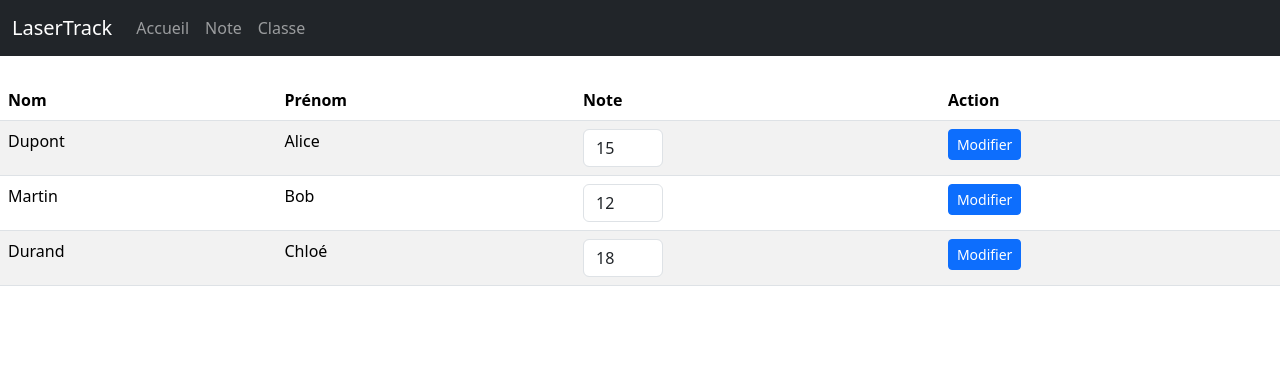
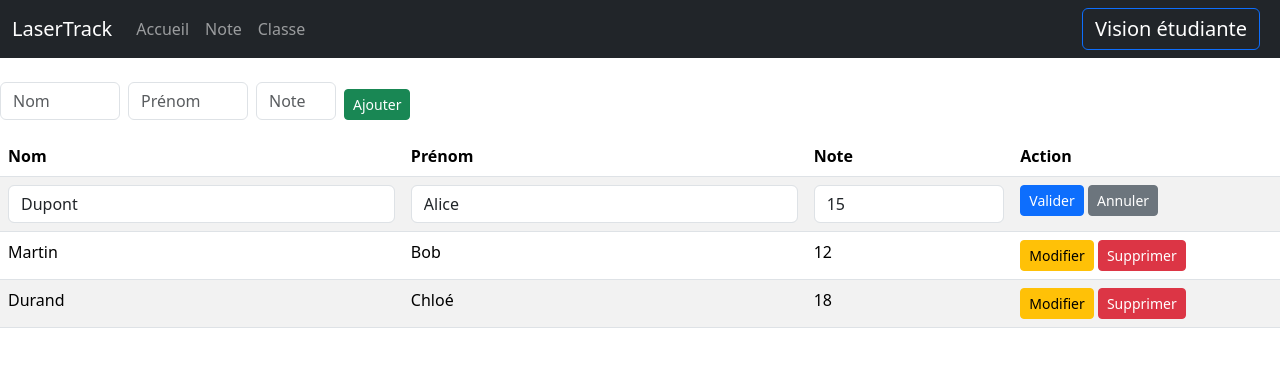
Before and after one commit to DanielHammouti/Projet-Application---Laser-RUN, a PHP site: page /note.php?edit=1 in a window 1280 px wide. Shown: the top 367 px of the page. Run offline with PHP 8.4, Linux system fonts and the light colour scheme; some libraries are stand-ins or nearby versions.

Commit message:
ajout des différents fonctionalité +ajout redirection vers index.html

```diff
--- a/src/php/accueil.php
+++ b/src/php/accueil.php
@@ -10,7 +10,8 @@
   </p>
   <hr>
   <a href="classe.php" class="btn btn-primary m-2">Gérer les élèves</a>
-  <a href="note.php" class="btn btn-secondary m-2">Voir les notes</a>
+  <a href="note.php" class="btn btn-success">Voir les notes</a>
+  <a href="../html/index.html" class="btn btn-secondary m-2">Retoruner sur la page non admin</a>
 </div>
 <script>
   document.addEventListener('DOMContentLoaded', function() {
--- a/src/php/header.php
+++ b/src/php/header.php
@@ -52,11 +52,12 @@ function getNav($lien, $title){
     <div class="collapse navbar-collapse" id="navbarCollapse">
       <ul class="navbar-nav me-auto mb-2 mb-md-0">
         <?php
-            echo getNav("/accueil.php", 'Accueil');
-            echo getNav("/note.php", 'Note');
-            echo getNav("/classe.php", 'Classe');
+            echo getNav("../php/accueil.php", 'Accueil');
+            echo getNav("../php/note.php", 'Note');
+            echo getNav("../php/classe.php", 'Classe');
         ?>
       </ul>
+      <a class="navbar-brand btn btn-outline-primary me-2" href="../html/index.html">Vision étudiante</a>
     </div>
   </div>
 </nav>
--- a/src/php/note.php
+++ b/src/php/note.php
@@ -5,29 +5,68 @@ require('header.php');
 
 <?php
 // Exemple de données d'élèves et de notes (à remplacer par une récupération depuis une base de données)
-$eleves = [
+session_start();
+if (!isset($_SESSION['eleves'])) {
+  $_SESSION['eleves'] = [
     ['id' => 1, 'nom' => 'Dupont', 'prenom' => 'Alice', 'note' => 15],
     ['id' => 2, 'nom' => 'Martin', 'prenom' => 'Bob', 'note' => 12],
     ['id' => 3, 'nom' => 'Durand', 'prenom' => 'Chloé', 'note' => 18],
   ];
+}
+$eleves = $_SESSION['eleves'];
 
-// Traitement de la modification de note
-if ($_SERVER['REQUEST_METHOD'] === 'POST' && isset($_POST['eleve_id'], $_POST['nouvelle_note'])) {
-  $eleve_id = (int)$_POST['eleve_id'];
-  $nouvelle_note = (float)$_POST['nouvelle_note'];
-  // Ici, il faudrait mettre à jour la note dans la base de données
-  // Exemple : update_note($eleve_id, $nouvelle_note);
-  // Pour la démo, on met à jour dans le tableau temporaire
+// Ajouter un élève
+if ($_SERVER['REQUEST_METHOD'] === 'POST' && isset($_POST['ajouter'])) {
+  $nouvel_id = count($eleves) ? max(array_column($eleves, 'id')) + 1 : 1;
+  $eleves[] = [
+    'id' => $nouvel_id,
+    'nom' => $_POST['nom'],
+    'prenom' => $_POST['prenom'],
+    'note' => (float)$_POST['note']
+  ];
+  $_SESSION['eleves'] = $eleves;
+  echo '<div class="alert alert-success">Élève ajouté !</div>';
+}
+
+// Supprimer un élève
+if ($_SERVER['REQUEST_METHOD'] === 'POST' && isset($_POST['supprimer'])) {
+  $id_suppr = (int)$_POST['eleve_id'];
+  $eleves = array_filter($eleves, fn($e) => $e['id'] !== $id_suppr);
+  $_SESSION['eleves'] = $eleves;
+  echo '<div class="alert alert-success">Élève supprimé !</div>';
+}
+
+
+// Après avoir modifié l'élève
+if ($_SERVER['REQUEST_METHOD'] === 'POST' && isset($_POST['modifier'])) {
+  $id_modif = (int)$_POST['eleve_id'];
   foreach ($eleves as &$eleve) {
-    if ($eleve['id'] === $eleve_id) {
-      $eleve['note'] = $nouvelle_note;
+    if ($eleve['id'] === $id_modif) {
+      $eleve['nom'] = $_POST['nom'];
+      $eleve['prenom'] = $_POST['prenom'];
+      $eleve['note'] = (float)$_POST['note'];
       break;
     }
   }
   unset($eleve);
-  echo '<div class="alert alert-success">Note mise à jour !</div>';
+  $_SESSION['eleves'] = $eleves;
+  // Redirection pour nettoyer l'URL
+  header('Location: ' . strtok($_SERVER["REQUEST_URI"], '?'));
+  exit;
 }
+
+// Pour la démo, on gère l'édition en GET (pas sécurisé pour la prod)
+$edit_id = isset($_GET['edit']) ? (int)$_GET['edit'] : null;
 ?>
+
+<!-- Formulaire d'ajout -->
+<form method="post" class="mb-3 d-flex gap-2 align-items-end">
+  <input type="hidden" name="ajouter" value="1">
+  <input type="text" name="nom" placeholder="Nom" required class="form-control" style="width:120px;">
+  <input type="text" name="prenom" placeholder="Prénom" required class="form-control" style="width:120px;">
+  <input type="number" name="note" placeholder="Note" min="0" max="20" step="0.1" required class="form-control" style="width:80px;">
+  <button type="submit" class="btn btn-success btn-sm">Ajouter</button>
+</form>
 
 <table class="table table-striped">
   <thead>
@@ -41,17 +80,38 @@ if ($_SERVER['REQUEST_METHOD'] === 'POST' && isset($_POST['eleve_id'], $_POST['n
   <tbody>
     <?php foreach ($eleves as $eleve): ?>
     <tr>
+      <?php if ($edit_id === $eleve['id']): ?>
+        <!-- Ligne en mode édition -->
+        <form method="post" style="display:contents;">
+          <td>
+            <input type="hidden" name="eleve_id" value="<?= $eleve['id'] ?>">
+            <input type="hidden" name="modifier" value="1">
+            <input type="text" name="nom" value="<?= htmlspecialchars($eleve['nom']) ?>" class="form-control" required>
+          </td>
+          <td>
+            <input type="text" name="prenom" value="<?= htmlspecialchars($eleve['prenom']) ?>" class="form-control" required>
+          </td>
+          <td>
+            <input type="number" name="note" value="<?= $eleve['note'] ?>" min="0" max="20" step="0.1" class="form-control" required>
+          </td>
+          <td>
+            <button type="submit" class="btn btn-primary btn-sm">Valider</button>
+            <a href="<?= strtok($_SERVER["REQUEST_URI"], '?') ?>" class="btn btn-secondary btn-sm">Annuler</a>
+          </td>
+        </form>
+      <?php else: ?>
+        <!-- Ligne normale -->
         <td><?= htmlspecialchars($eleve['nom']) ?></td>
         <td><?= htmlspecialchars($eleve['prenom']) ?></td>
+        <td><?= $eleve['note'] ?></td>
         <td>
-        <form method="post" style="display:inline-flex; gap:5px;">
+          <a href="?edit=<?= $eleve['id'] ?>" class="btn btn-warning btn-sm">Modifier</a>
+          <form method="post" style="display:inline;">
             <input type="hidden" name="eleve_id" value="<?= $eleve['id'] ?>">
-          <input type="number" name="nouvelle_note" value="<?= $eleve['note'] ?>" min="0" max="20" step="0.1" class="form-control" style="width:80px;">
-      </td>
-      <td>
-          <button type="submit" class="btn btn-primary btn-sm">Modifier</button>
+            <button type="submit" name="supprimer" class="btn btn-danger btn-sm" onclick="return confirm('Supprimer cet élève ?');">Supprimer</button>
           </form>
         </td>
+      <?php endif; ?>
     </tr>
     <?php endforeach; ?>
   </tbody>
```
Also changed, not shown: src/php/classe.php (+45 -33 lines). Lines whose indentation alone changed are shown as unchanged.
